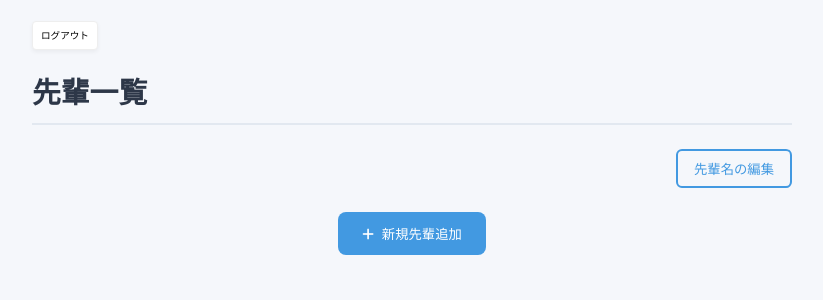
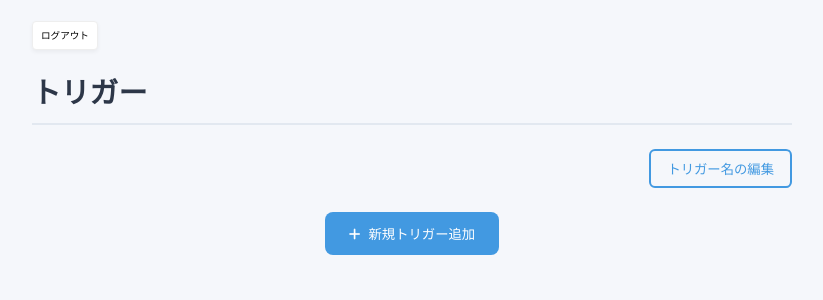
Before and after one commit to roggram/boss_rep_v2, a PHP site: template templates/show_trigger.html.twig in a window 1280 px wide. Shown: the top 300 px of the page, without its empty margins (228-1051 px from the left). Run offline with PHP 8.4, Linux system fonts and the light colour scheme; the template is opened without the code that fills it, so the values that code supplies are empty; some libraries are stand-ins or nearby versions.

Commit message:
trigger_nameの一意制約を削除と先輩からトリガーに表示名変更

```diff
--- a/schema.sql
+++ b/schema.sql
@@ -29,7 +29,6 @@ CREATE TABLE `triggers` (
   `created_at` datetime NOT NULL,
   `deleted_at` datetime DEFAULT NULL,
   PRIMARY KEY (`id`),
-  UNIQUE KEY `trigger_name` (`trigger_name`),
   KEY `user_id` (`user_id`),
   CONSTRAINT `triggers_ibfk_1` FOREIGN KEY (`user_id`) REFERENCES `users` (`id`)
 ) ENGINE=InnoDB DEFAULT CHARSET=utf8mb4 COLLATE=utf8mb4_general_ci;
--- a/templates/add_trigger.html.twig
+++ b/templates/add_trigger.html.twig
@@ -134,7 +134,7 @@
                 <input
                     type="text"
                     name="trigger_name"
-                    placeholder="例:xx先輩"
+                    placeholder="例:xxトリガー"
                     required
                     autocomplete="off"
                 >
--- a/templates/edit_trigger_name.html.twig
+++ b/templates/edit_trigger_name.html.twig
@@ -3,7 +3,7 @@
 <head>
     <meta charset="UTF-8">
     <meta name="viewport" content="width=device-width, initial-scale=1.0">
-    <title>先輩名の編集</title>
+    <title>トリガー名の編集</title>
     <!-- Google Fonts -->
     <link href="https://fonts.googleapis.com/css2?family=Noto+Sans+JP:wght@400;500;700&display=swap" rel="stylesheet">
     <!-- Font Awesome -->
@@ -114,7 +114,7 @@
     </style>
 </head>
 <body>
-    <h1>先輩名の編集</h1>
+    <h1>トリガー名の編集</h1>
 
     <div class="navigation">
         <button type="button" onclick="history.back()" class="nav-button">
--- a/templates/show_trigger.html.twig
+++ b/templates/show_trigger.html.twig
@@ -3,7 +3,7 @@
 <head>
     <meta charset="UTF-8">
     <meta name="viewport" content="width=device-width, initial-scale=1.0">
-    <title>先輩一覧</title>
+    <title>トリガー一覧</title>
     <!-- Google Fonts -->
     <link href="https://fonts.googleapis.com/css2?family=Noto+Sans+JP:wght@400;500;700&display=swap" rel="stylesheet">
     <!-- Font Awesome -->
@@ -165,7 +165,7 @@
     <a href="/show_login_page" class="logout-button">
         ログアウト
     </a>
-    <h1>先輩一覧</h1>
+    <h1>トリガー</h1>
     {% for trigger in triggers %}
         <div class="one_trigger_container">
             <form method="get" action="/show_situation" class="trigger_show_form">
@@ -183,13 +183,13 @@
 
     <div class="edit_name_container">
         <form method="get" action="edit_trigger_name" class="trigger_edit_form">
-            <button type="submit">先輩名の編集</button>
+            <button type="submit">トリガー名の編集</button>
         </form>
     </div>
 
     <div class="new_trigger_container">
         <form action="/add_trigger" method="get">
-            <button type="submit">新規先輩追加</button>
+            <button type="submit">新規トリガー追加</button>
         </form>
     </div>
 </body>
--- a/templates/test.html.twig
+++ b/templates/test.html.twig
@@ -45,7 +45,7 @@
   </style>
 </head>
 <body>
-  <h1>先輩一覧</h1>
+  <h1>トリガー一覧</h1>
   {% for trigger in triggers %}
     <div class="one_trigger_container">
         <form method="get" action="/show_situation"  class="trigger_show_form">
@@ -61,10 +61,10 @@
   {% endfor %}
   <form method="get" action="edit_trigger_name" class="trigger_edit_form">
     {# <input type="hidden" name="trigger_id" value="{{trigger.id}}"> #}
-    <button type="submit" class="trigger_edit_button">先輩名の編集</button>
+    <button type="submit" class="trigger_edit_button">トリガー名の編集</button>
   </form>
   <form action="/add_trigger" method="get" class="new_trigger_container">
-    <button type="submit">新規先輩追加</button>
+    <button type="submit">新規トリガー追加</button>
   </form>
 </body>
 </html>
```
